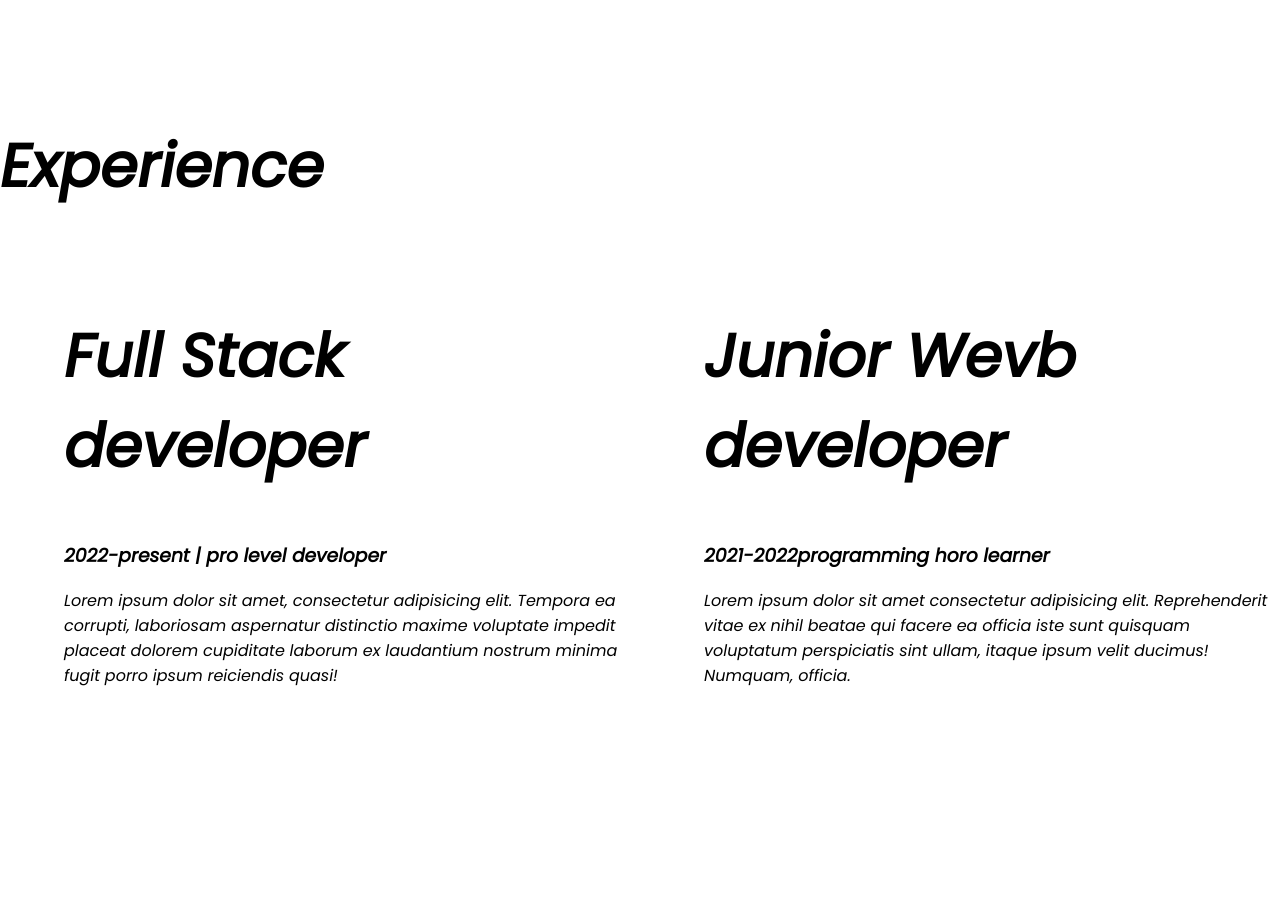
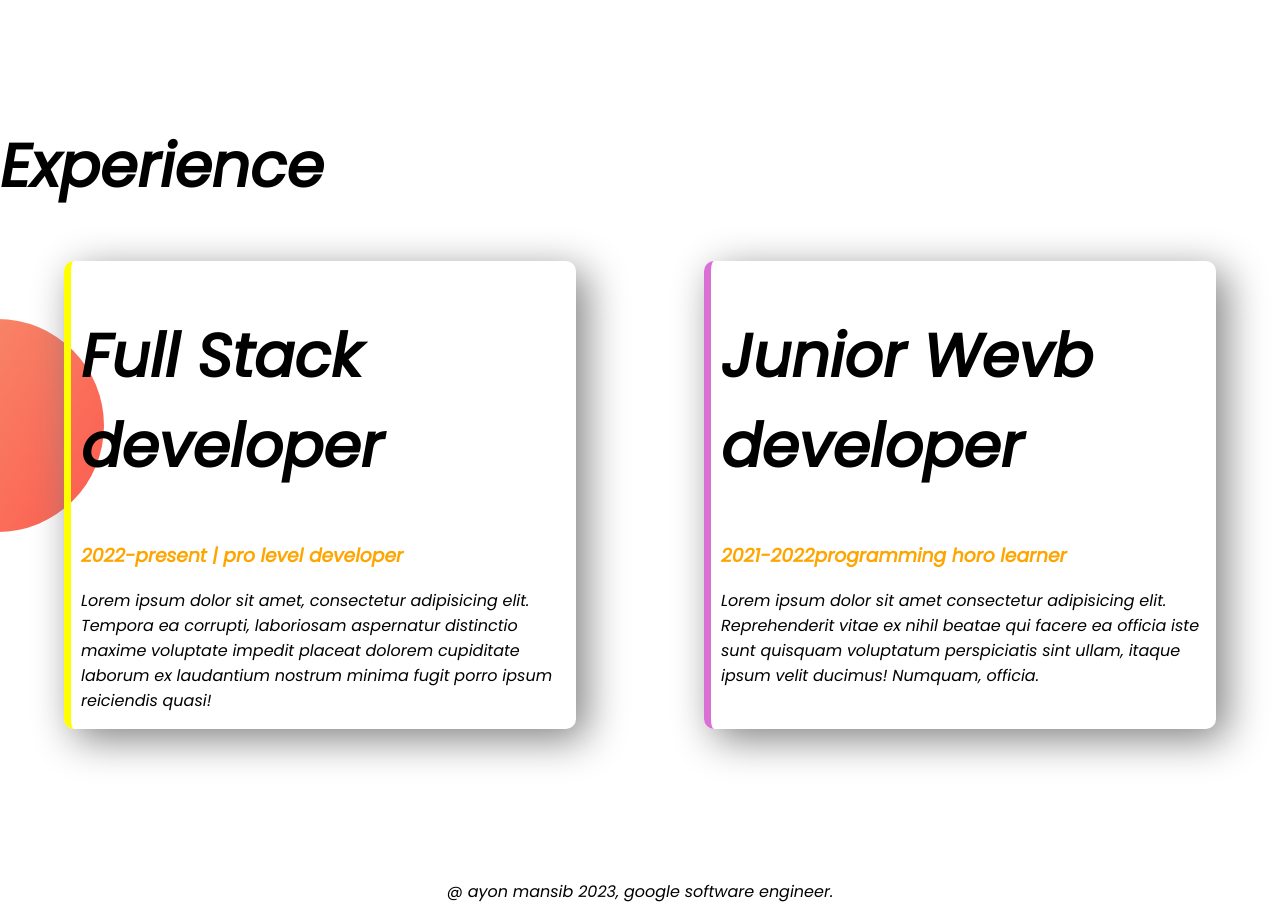
Before and after one commit to mansib1992/practice-developer-portfolio, a plain HTML site: page index.html in a window 1280 px wide. Shown: the part 1280-2200 px from the top of the page. Before the commit the page ends 2134 px from the top, so only its background shows below. Drawn offline with Linux system fonts and the light colour scheme.

Commit message:
style border and added footer

```diff
--- a/index.html
+++ b/index.html
@@ -16,7 +16,7 @@
     <section class="top-banner flexible-container">
         <div class="half-width">
             <h1>Welcome To</h1>
-            <h1><span>Ayon</span> <span>Mansib</span> World!</h1>
+            <h1><span>Ayon Mansib </span> World!</h1>
             <h3>working web developer and software engineer</h3>
             <p>I am a web developer. I can make any kind of website. I am hard working. I also can make software.
                 Basicaly I
@@ -51,16 +51,16 @@
     <section class="experience-area">
         <h1>Experience</h1>
         <div class="flexible-container">
-            <div class="half-width">
+            <div id="border-colour-full-Stack" class="Experience-item">
                 <h1>Full Stack developer</h1>
-                <h3>2022-present | pro level developer</h3>
+                <h3><span>2022-present | pro level developer</span> </h3>
                 <p>Lorem ipsum dolor sit amet, consectetur adipisicing elit. Tempora ea corrupti, laboriosam aspernatur
                     distinctio maxime voluptate impedit placeat dolorem cupiditate laborum ex laudantium nostrum minima
                     fugit porro ipsum reiciendis quasi!</p>
             </div>
-            <div class="half-width">
+            <div id="border-colour-junior" class="Experience-item">
                 <h1>Junior Wevb developer</h1>
-                <h3>2021-2022programming horo learner</h3>
+                <h3><span>2021-2022programming horo learner</span> </h3>
                 <p>Lorem ipsum dolor sit amet consectetur adipisicing elit. Reprehenderit vitae ex nihil beatae qui
                     facere
                     ea officia iste sunt quisquam voluptatum perspiciatis sint ullam, itaque ipsum velit ducimus!
@@ -71,5 +71,8 @@
     </section>
 
 </body>
+<footer>
+    <p>@ ayon mansib 2023, google software engineer.</p>
+</footer>
 
 </html>
--- a/style.css
+++ b/style.css
@@ -46,3 +46,32 @@ img {
     background-repeat: no-repeat;
     background-position: right;
 }
+
+.experience-area {
+    background-image: url(images/exp-bg.png);
+    background-repeat: no-repeat;
+    background-position: left;
+}
+
+.Experience-item {
+    width: 40%;
+    margin-left: 5%;
+    margin-right: 5%;
+    padding-left: 10px;
+    border-radius: 10px;
+    box-shadow: 10px 10px 40px gray;
+
+
+}
+
+#border-colour-full-Stack {
+    border-left: 7px solid yellow;
+}
+
+#border-colour-junior {
+    border-left: 7px solid orchid;
+}
+
+footer p {
+    text-align: center;
+}
```
